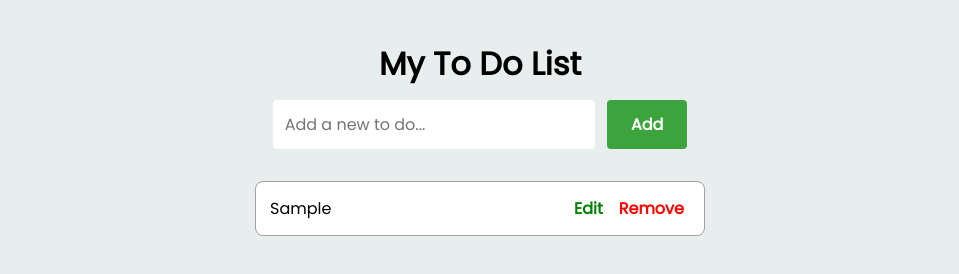
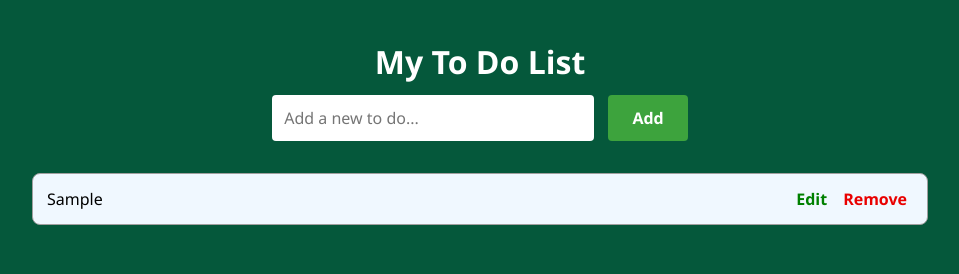
Before and after one commit to AnanyaSrivastava91/To-Do-List, a plain HTML site: page index.html in a window 1280 px wide. Both pictures are taken after typing "Sample" into the empty fields and a click on the button "Add". Shown: the whole page, without its empty margins (160-1119 px from the left). Drawn offline with Linux system fonts and the light colour scheme.

Commit message:
Update style.css

```diff
--- a/style.css
+++ b/style.css
@@ -4,11 +4,12 @@
     margin: 0;
     padding: 0;
     box-sizing: border-box;
-    font-family: 'Poppins', sans-serif;
+    font-family:'Segoe UI', Tahoma, Geneva, Verdana, sans-serif
 }
 
 body{
-    background-color: rgb(232, 238, 238);
+    background-color: rgb(5, 88, 59);
+    /* background: radial-gradient(circle at center, #ff7e5f, #feb47b); */
 }
 
 .container{
@@ -43,7 +44,7 @@ body{
     background-color: #3da33d;
     color: #fff;
     font-weight: 700;
-    margin-left: 8px;
+    margin-left: 10px;
     cursor: pointer;
     padding: 12px 24px;
 }
@@ -51,10 +52,9 @@ body{
 .input-container input[type="button"]:hover{
     background-color: #60b160;
 }
-
 ul{
     width: 70%;
-    max-width: 450px;
+    max-width: 950px;
     /* display: flex;
     justify-content: center;
     flex-direction: column;
@@ -66,9 +66,9 @@ ul li{
     cursor: pointer;
     margin-block-end: 12px;
     border-radius: 8px;
-    border: 0.125px solid #a19f9f;
+    border: 1px solid #a19f9f;
     padding: 6px 12px;
-    background-color: #ffffff;
+    background-color:aliceblue;
     display: flex;
     align-items: center;
     justify-content: space-between;
@@ -76,7 +76,7 @@ ul li{
 }
 
 ul li:hover{
-    background-color: #cbcaca;
+    background-color: #7dbc72;
 }
 
 ul li p{
@@ -94,9 +94,13 @@ ul li p{
 }
 
 .deleteBtn{
-    color: #ff0000;
+    color: #e90000;
 }
 
 .editBtn{
     color: #008000;
 }
+h1{
+    font-weight: 800;
+    color: #fff;
+}
```
